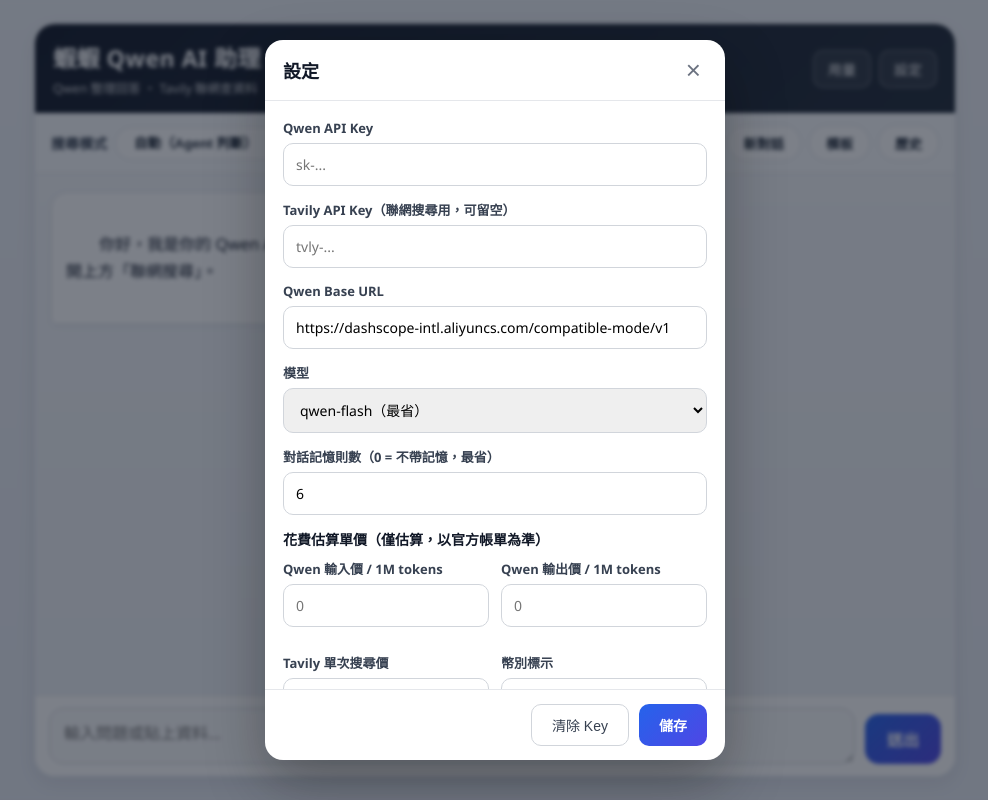
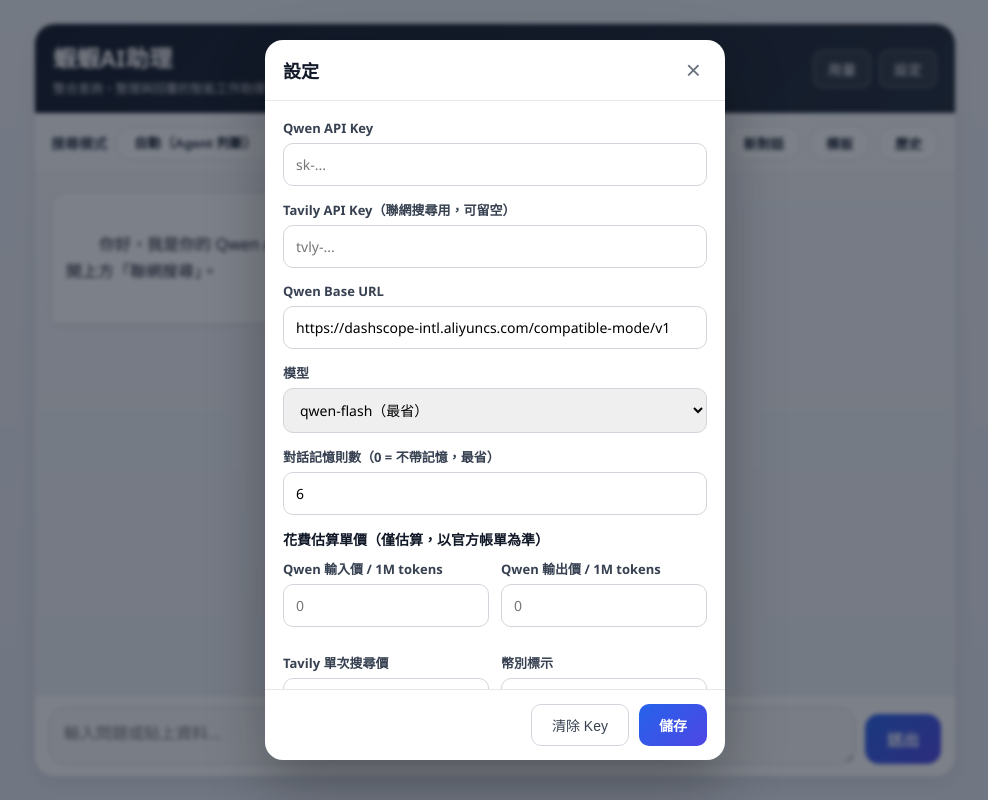
Before and after one commit to polo1364/AI-assistant, a website: page index.html in a window 1280 px wide. Shown: the whole page, without its empty margins (145-1133 px from the left). Drawn offline with Linux system fonts and the light colour scheme.

Commit message:
Add files via upload

```diff
--- a/index.html
+++ b/index.html
@@ -3,7 +3,7 @@
 <head>
   <meta charset="UTF-8" />
   <meta name="viewport" content="width=device-width, initial-scale=1.0" />
-  <title>蝦蝦 Qwen AI 助理</title>
+  <title>蝦蝦AI助理</title>
   <link rel="manifest" href="manifest.json" />
   <meta name="theme-color" content="#111827" />
   <link rel="stylesheet" href="style.css" />
@@ -12,8 +12,8 @@
   <div class="app">
     <header class="app-header">
       <div class="title-block">
-        <h1>蝦蝦 Qwen AI 助理</h1>
-        <p>Qwen 整理回答 ・ Tavily 聯網查資料</p>
+        <h1>蝦蝦AI助理</h1>
+        <p>整合查詢、整理與回覆的智能工作助理</p>
       </div>
       <div class="header-actions">
         <button id="usageBtn" class="icon-btn" title="用量 / 花費">用量</button>
```
